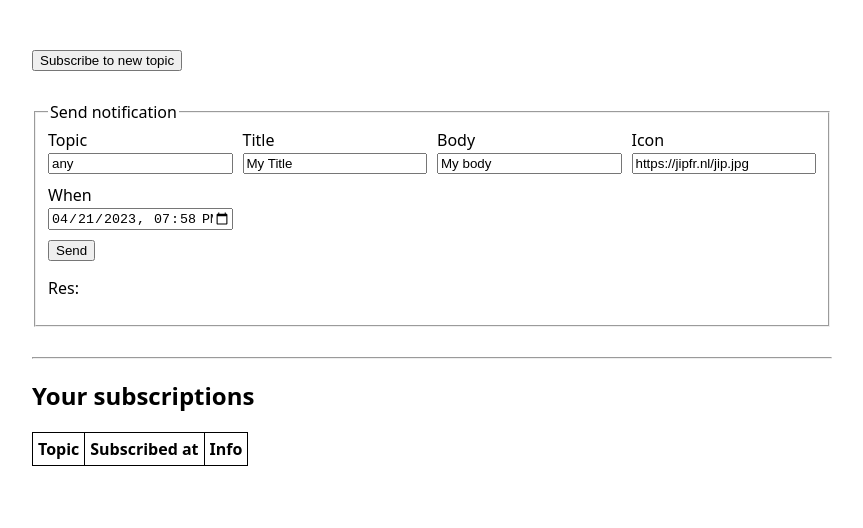
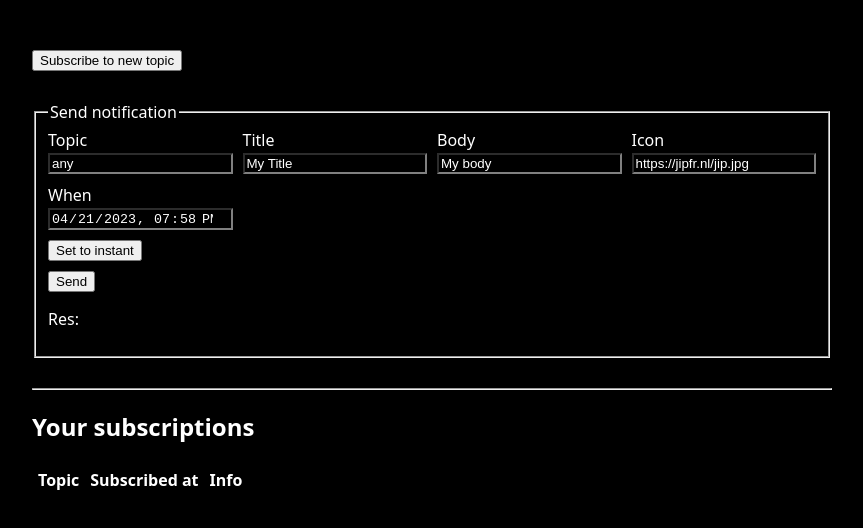
Before and after one commit to JipFr/push-api, a website: page frontend/index.html in a window 1280 px wide. Shown: the whole page, without its empty margins (208-1071 px from the left). Drawn offline with Linux system fonts and the dark colour scheme.

Commit message:
Add "instant" button (yay)

```diff
--- a/frontend/index.html
+++ b/frontend/index.html
@@ -50,6 +50,7 @@
 						<label>
 							<p>When</p>
 							<input id="at" type="datetime-local" value="" />
+							<button onClick="document.querySelector('#at').value = ''">Set to instant</button>
 						</label>
 					</div>
 				</div>
--- a/frontend/style.css
+++ b/frontend/style.css
@@ -10,6 +10,17 @@
 	width: 90%;
 	max-width: 800px;
 	margin: 40px auto;
+}
+
+@media (prefers-color-scheme: dark) {
+	body, input, textarea {
+		background: black;
+		color: white;
+	}
+
+	input {
+		border-color: gray;
+	}
 }
 
 form {
```
